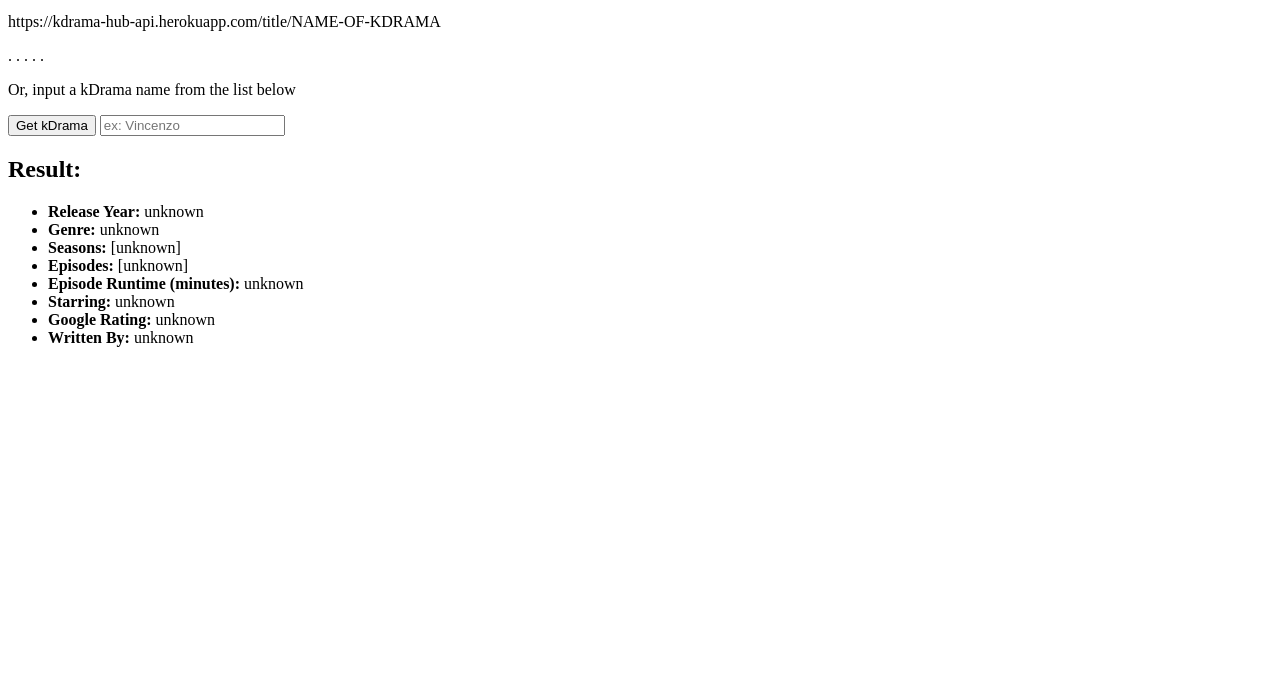
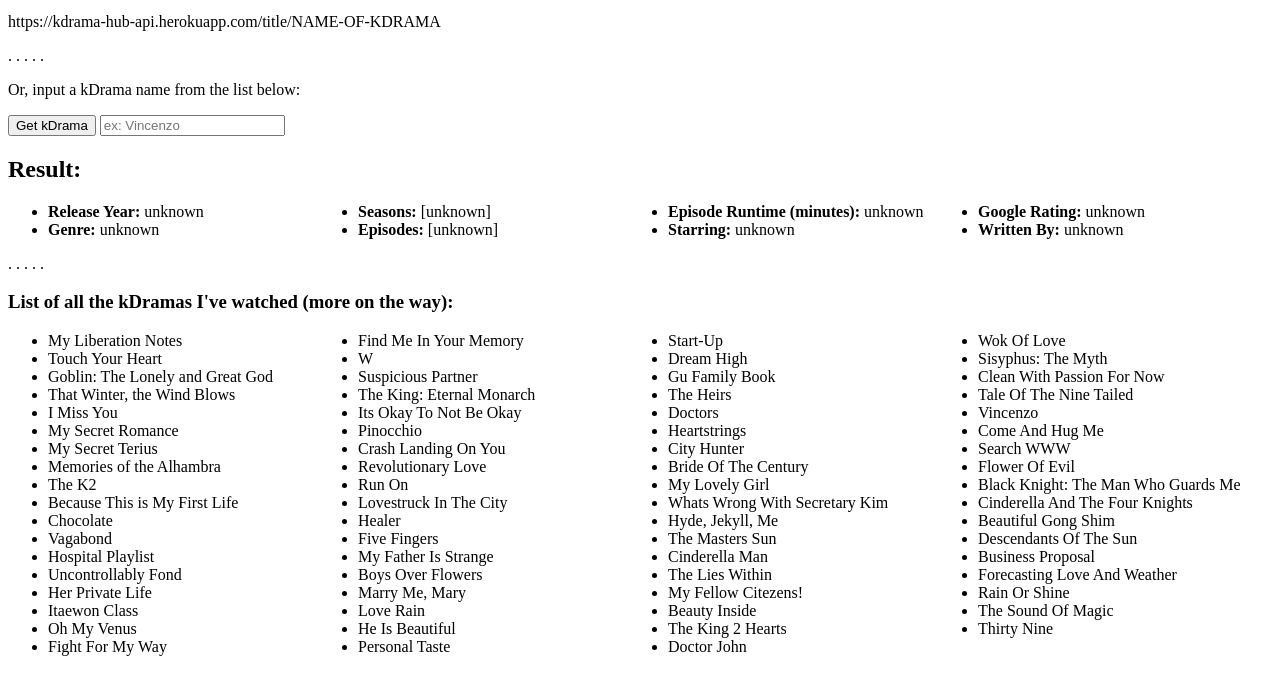
Before and after one commit to SarahMelki/kdrama-api, a website: page index.html in a window 1280 px wide. Shown: the part 101-796 px from the top of the page. Drawn offline with Linux system fonts and the light colour scheme.

Commit message:
added list of dramas

```diff
--- a/index.html
+++ b/index.html
@@ -5,13 +5,14 @@
     <meta http-equiv="X-UA-Compatible" content="IE=edge">
     <meta name="viewport" content="width=device-width, initial-scale=1.0">
     <title>kDrama Hub</title>
+    <link rel="stylesheet" href="style.css">
 </head>
 <body>
     <h1>kDrama API</h1>
     <p>To consume this API, please use the following URL: </p>
     <p>https://kdrama-hub-api.herokuapp.com/title/NAME-OF-KDRAMA </p>
     <p>. . . . .</p>
-    <p>Or, input a kDrama name from the list below</p>
+    <p>Or, input a kDrama name from the list below:</p>
     <button>Get kDrama</button>
     <input type="text" placeholder="ex: Vincenzo">
     <h2>Result: </h2>
@@ -27,6 +28,82 @@
         <li><strong>Written By:</strong> <span class="writtenBy">unknown</span></li>
     </ul>
 
+    <p>. . . . .</p>
+    <h3>List of all the kDramas I've watched (more on the way):</h3>
+    <ul>
+        <li>My Liberation Notes</li>
+        <li>Touch Your Heart</li>
+        <li>Goblin: The Lonely and Great God</li>
+        <li>That Winter, the Wind Blows</li>
+        <li>I Miss You</li>
+        <li>My Secret Romance</li>
+        <li>My Secret Terius</li>
+        <li>Memories of the Alhambra</li>
+        <li>The K2</li>
+        <li>Because This is My First Life</li>
+        <li>Chocolate</li>
+        <li>Vagabond</li>
+        <li>Hospital Playlist</li>
+        <li>Uncontrollably Fond</li>
+        <li>Her Private Life</li>
+        <li>Itaewon Class</li>
+        <li>Oh My Venus</li>
+        <li>Fight For My Way</li>
+        <li>Find Me In Your Memory</li>
+        <li>W</li>
+        <li>Suspicious Partner</li>
+        <li>The King: Eternal Monarch</li>
+        <li>Its Okay To Not Be Okay</li>
+        <li>Pinocchio</li>
+        <li>Crash Landing On You</li>
+        <li>Revolutionary Love</li>
+        <li>Run On</li>
+        <li>Lovestruck In The City</li>
+        <li>Healer</li>
+        <li>Five Fingers</li>
+        <li>My Father Is Strange</li>
+        <li>Boys Over Flowers</li>
+        <li>Marry Me, Mary</li>
+        <li>Love Rain</li>
+        <li>He Is Beautiful</li>
+        <li>Personal Taste</li>
+        <li>Start-Up</li>
+        <li>Dream High</li>
+        <li>Gu Family Book</li>
+        <li>The Heirs</li>
+        <li>Doctors</li>
+        <li>Heartstrings</li>
+        <li>City Hunter</li>
+        <li>Bride Of The Century</li>
+        <li>My Lovely Girl</li>
+        <li>Whats Wrong With Secretary Kim</li>
+        <li>Hyde, Jekyll, Me</li>
+        <li>The Masters Sun</li>
+        <li>Cinderella Man</li>
+        <li>The Lies Within</li>
+        <li>My Fellow Citezens!</li>
+        <li>Beauty Inside</li>
+        <li>The King 2 Hearts</li>
+        <li>Doctor John</li>
+        <li>Wok Of Love</li>
+        <li>Sisyphus: The Myth</li>
+        <li>Clean With Passion For Now</li>
+        <li>Tale Of The Nine Tailed</li>
+        <li>Vincenzo</li>
+        <li>Come And Hug Me</li>
+        <li>Search WWW</li>
+        <li>Flower Of Evil</li>
+        <li>Black Knight: The Man Who Guards Me</li>
+        <li>Cinderella And The Four Knights</li>
+        <li>Beautiful Gong Shim</li>
+        <li>Descendants Of The Sun</li>
+        <li>Business Proposal</li>
+        <li>Forecasting Love And Weather</li>
+        <li>Rain Or Shine</li>
+        <li>The Sound Of Magic</li>
+        <li>Thirty Nine</li>
+    </ul>
+
     <script src='index.js'></script>
 </body>
 </html>
--- a/style.css
+++ b/style.css
@@ -0,0 +1,4 @@
+ul {
+    column-count: 4;
+    margin: 0 auto;
+  }
```
